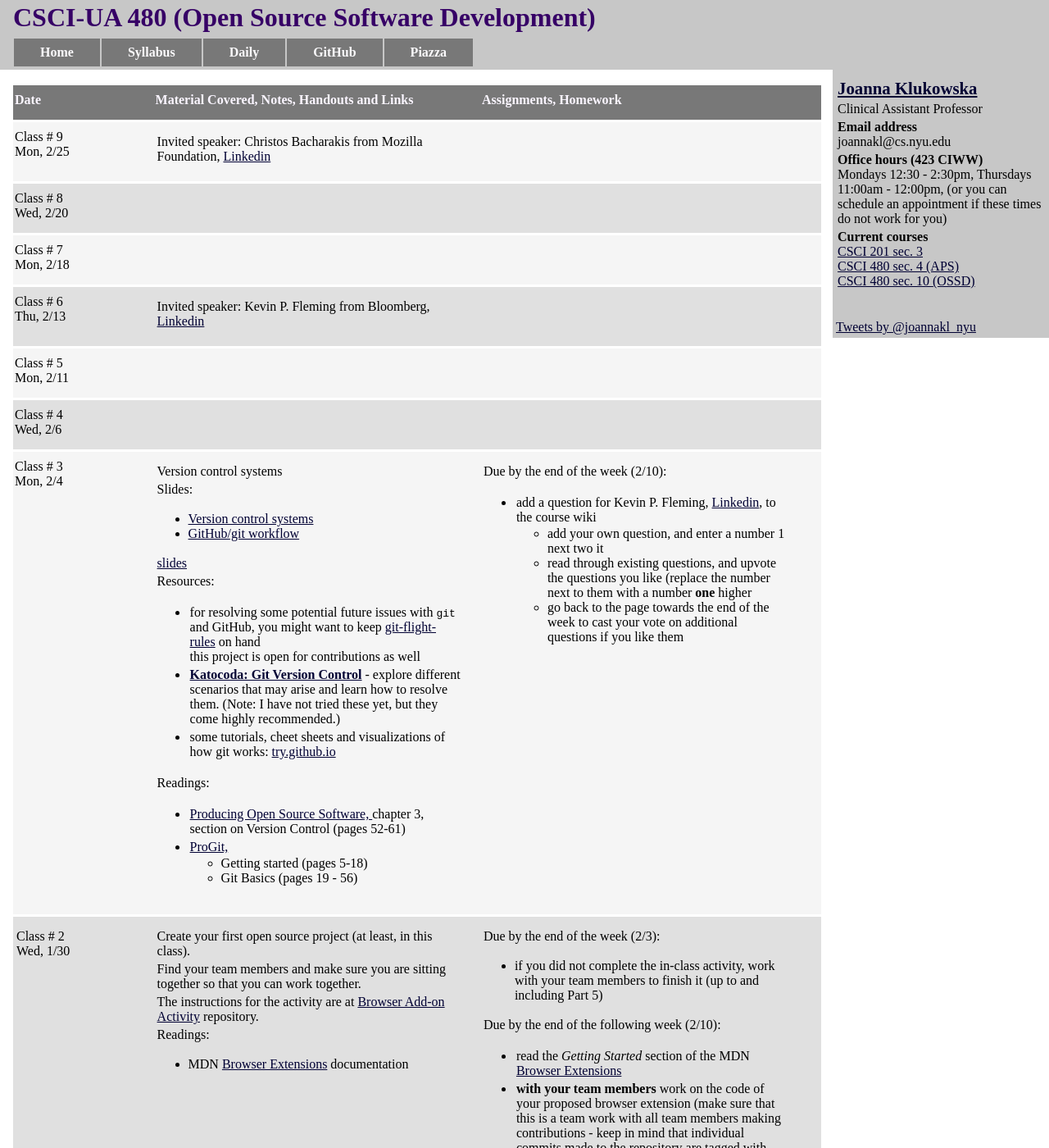
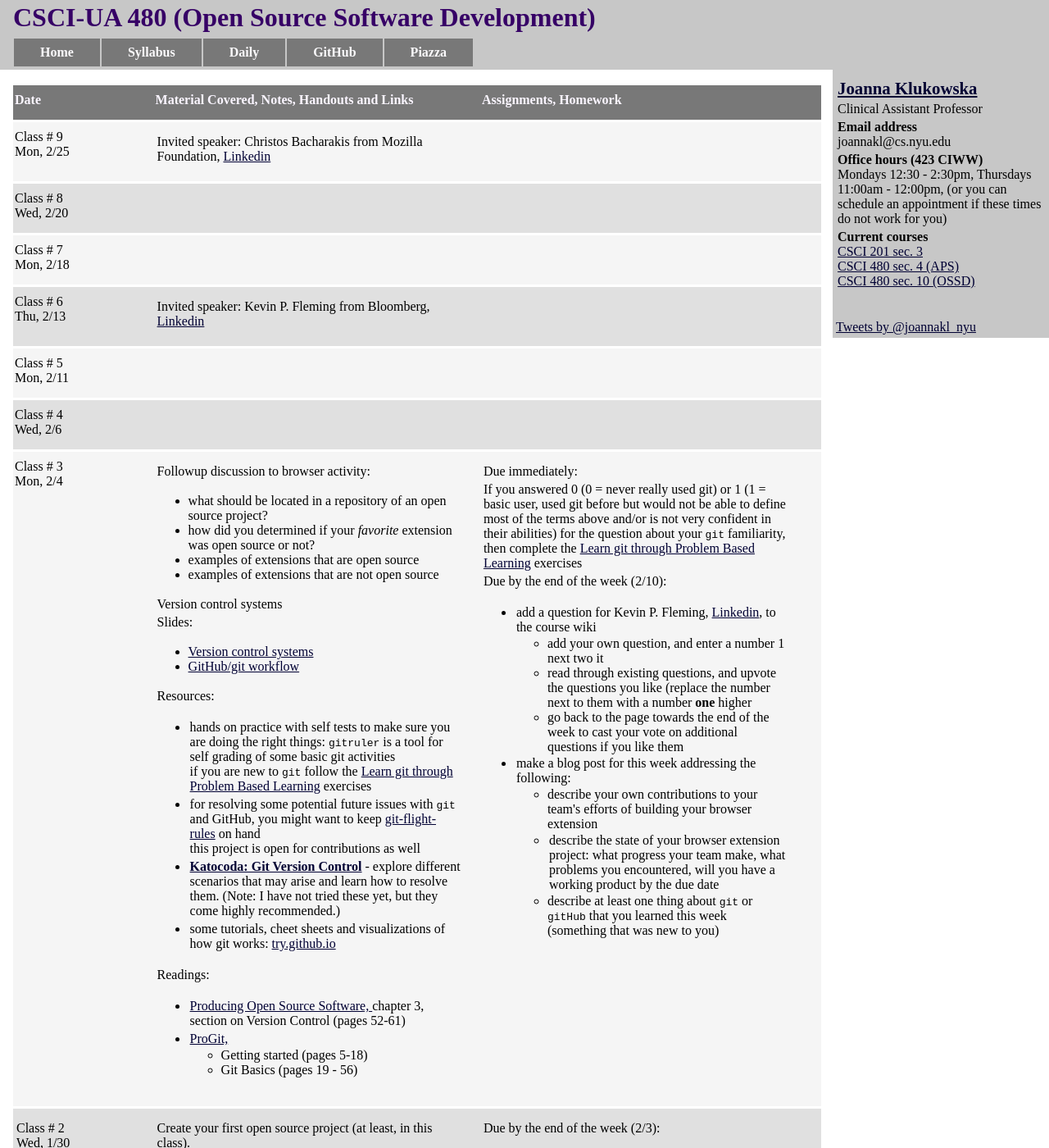
Before and after one commit to joannakl/ossd_s19, a Jekyll site: the page built from daily.html, in a window 1280 px wide and 1400 px high. Shown: the whole window at 82% size. Built offline with Jekyll 4.4.1, drawn with Linux system fonts in a browser that asks for light colours; comment, search, counter and statistics services are not loaded.

Commit message:
adding blog prompts and discussion

```diff
--- a/_includes/daily/03.markdown
+++ b/_includes/daily/03.markdown
@@ -11,6 +11,12 @@ Mon, 2/4
 <div class="column_materials">
 <p markdown="block">
 
+Followup discussion to browser activity:
+  - what should be located in a repository of an open source project?
+  - how did you determined if your _favorite_ extension was open source or not?
+  - examples of extensions that are open source
+  - examples of extensions that are not open source
+
 Version control systems
 
 Slides:
@@ -18,9 +24,10 @@ Slides:
 - [Version control systems ](slides/version_control_systems.html)
 - [GitHub/git workflow](slides/git_workflow_activity.pptx)
 
-[slides](slides/week4/git_activity.html)
 
 Resources:
+- hands on practice with self tests to make sure you are doing the right things: `gitruler` is a tool for self grading of some basic git activities <br>
+if you are new to `git` follow the [Learn git through Problem Based Learning](https://github.com/UOL-CS/gitruler-exercises) exercises
 
 - for resolving some potential future issues with `git` and GitHub, you might
 want to keep [git-flight-rules](https://github.com/k88hudson/git-flight-rules) on hand <br>
@@ -51,6 +58,10 @@ Readings:
 <div class="column_assign">
 <p markdown="block">
 
+Due immediately:
+
+If you answered 0 (0 = never really used git) or 1 (1 = basic user, used git before but would not be able to define most of the terms above and/or is not very confident in their abilities) for the question about your `git` familiarity, then complete the [Learn git through Problem Based Learning](https://github.com/UOL-CS/gitruler-exercises) exercises
+
 Due by the end of the week (2/10):
 
 - add a question for Kevin P. Fleming, [Linkedin](https://www.linkedin.com/in/kpfleming/), to the course wiki
@@ -59,7 +70,16 @@ Due by the end of the week (2/10):
   - read through existing questions, and upvote the questions you like (replace the number next to them with a number __one__ higher
   - go back to the page towards the end of the week to cast your vote on additional questions if you like them
 
+- make a blog post for this week addressing the following:
 
+  - describe your own contributions to your team's efforts of building
+  your browser extension
+  - describe the state of your browser extension project: what progress
+  your team make, what problems you encountered, will you have a working
+  product by the due date
+
+  - describe at least one thing about `git` or `gitHub` that you learned
+  this week (something that was new to you)
 
 
 
```
